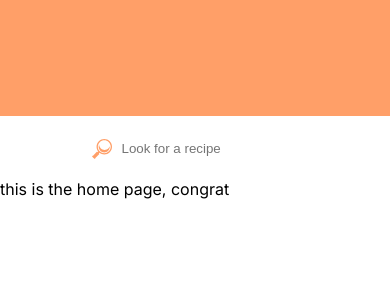
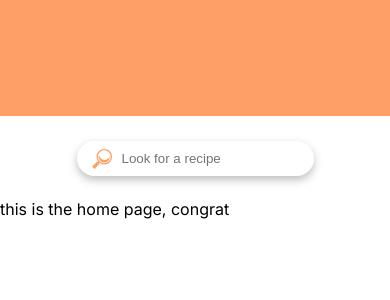
Before and after one commit to CMarchandon/My-Cooking-Book, a React (Vite) app: page /Home in a window 390 px wide. Shown: the top 300 px of the page. Built offline with nearby package versions, Linux system fonts and the light colour scheme.

Commit message:
last update befoire the hamburger menue + search bar on smartpone

```diff
--- a/src/SCSS/abstracts/_variables.scss
+++ b/src/SCSS/abstracts/_variables.scss
@@ -8,5 +8,6 @@
 $darkRed : #FF4533;
 $fakeWhite : #F9F9F9;
 $background-color : #F6F6F6;
+$shadow : drop-shadow(0px 4px 4px rgba(0, 0, 0, 0.25));
 
 $font : 'Inter', sans-serif;
--- a/src/SCSS/components/_navbar.scss
+++ b/src/SCSS/components/_navbar.scss
@@ -75,6 +75,7 @@
   }
   #search-bar-smartphone{
     display: block;
-    margin: 15px;
+    margin: 25px;
+    filter:$shadow ;
   }
 }
--- a/src/SCSS/style.css
+++ b/src/SCSS/style.css
@@ -135,6 +135,7 @@
   }
   #search-bar-smartphone {
     display: block;
-    margin: 15px;
+    margin: 25px;
+    filter: drop-shadow(0px 4px 4px rgba(0, 0, 0, 0.25));
   }
 }/*# sourceMappingURL=style.css.map */
--- a/src/pages/SingleDiscover.jsx
+++ b/src/pages/SingleDiscover.jsx
@@ -1,5 +1,4 @@
 import Header from "../component/Header";
-import SearchBarSmartphone from "../component/SearchBarSmartphone";
 
 export default function SingleDiscover() {
     return (
```
Also changed, not shown: 1 other file (tests, documents, lock files or other folders).
